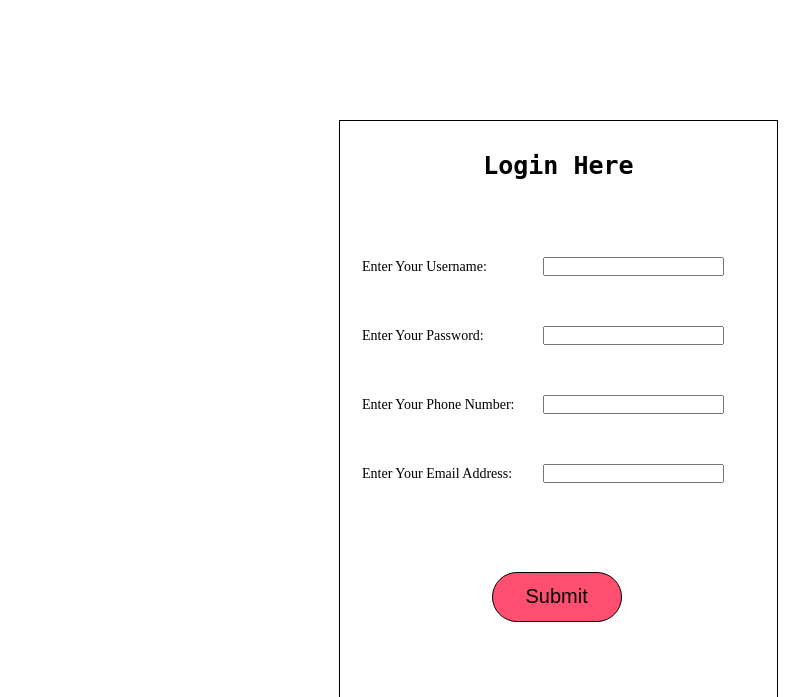
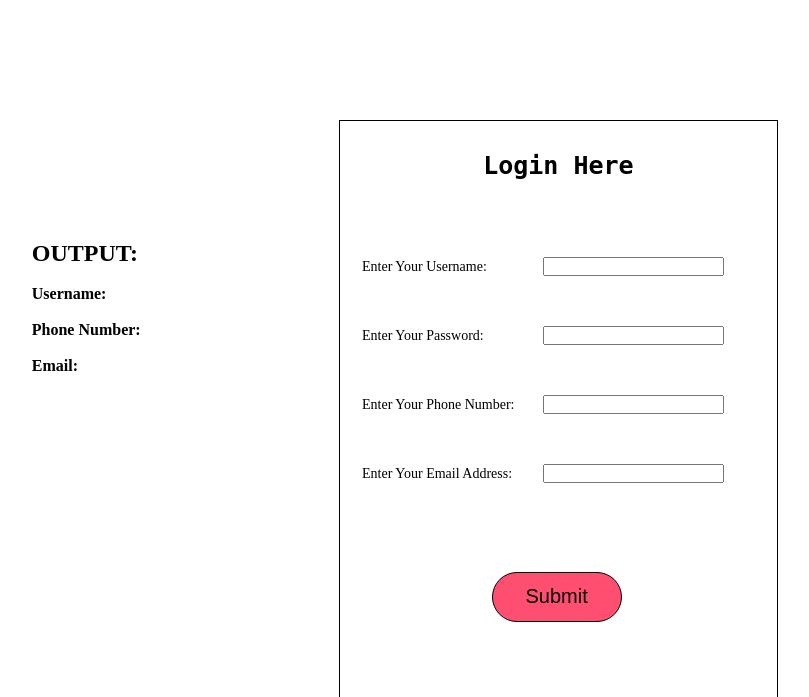
Before and after one commit to dhruv-203/programming, a PHP site: page /register.php in a window 1280 px wide. Shown: the top 697 px of the page, without its empty margins (109-918 px from the left). Run offline with PHP 8.4, Linux system fonts and the light colour scheme; data that the repository does not hold is empty.

Commit message:
Added file

```diff
--- a/register.php
+++ b/register.php
@@ -12,6 +12,11 @@
         }
         *{
             margin: 0;padding: 0;
+        }
+        .output{
+            position: absolute;
+            top:30%;
+            left:11%;
         }
         .title{
             height: 15%;
@@ -66,18 +71,55 @@
 </head>
 <body>
     <?php
-    $name_err=$mail_err=$pass_err=$tel_err="";
+    $name_err=$pass_err=$mail_err=$tel_err="";
     $name=$mail=$tel="";
-    if($_SERVER["RESQUEST_METHOD"]=="POST"){
-        if(empty($name)){
-            $name_err="* Name Field is empty";
+    $bol=false;
+    if($_SERVER["REQUEST_METHOD"]=="POST"){
+        if(empty($_REQUEST["Username"])){
+            $name_err="* Username cannot be Empty";
         }
         else{
-            $name=$_POST['Username'];
-            if(preg_match("/^[a-zA-Z-' ]*$/",$name))
-        {
-                $name_err="Only letters and Whitespaces are allowed";
+            if(preg_match("([a-zA-Z])",$_REQUEST["Username"])){
+                $name=$_REQUEST["Username"];
             }
+            else{
+                $name_err="Username should start with an alphabet. All other characters can be alphabets, numbers or an underscore";
+                $bol=true;
+            }
+        }
+        if(empty($_REQUEST["password"])){
+            $pass_err="* Password cannot be Empty";
+        }
+        else{
+            if(!preg_match("/^(?=.*[a-z])(?=.*[A-Z])(?=.*\d)(?=.*[#$@!%&*?])[A-Za-z\d#$@!%&*?]{8,30}$/",$_REQUEST["password"])){
+                $pass_err="Min 1 uppercase letter, Min 1 lowercase letter, Min 1 special character, Min 1 number, Min 8 characters, Max 30 characters.";
+                $bol=true;
+            }
+        }    if(empty($_REQUEST["number"])){
+            $tel_err="* Phone Number cannot be Empty";
+        }
+        else{
+            if(preg_match("/^[0-9]{10}$/",$_REQUEST["number"])){
+                $tel=$_REQUEST["number"];
+            }
+            else{
+                $tel_err="Phone number can only have 10 digits";
+                $bol=true;
+            }
+        }    if(empty($_REQUEST["email"])){
+            $mail_err="* Email cannot be Empty";
+        }
+        else{
+            if(filter_var($_REQUEST["email"], FILTER_VALIDATE_EMAIL)){
+                $mail=$_REQUEST["email"];
+            }
+            else{
+                $mail_err="* Not a Valid Email";
+                $bol=true;
+            }
+        }
+        if($bol){
+            $name=$mail=$tel="";
         }
     }
     ?>
@@ -128,5 +170,14 @@
         </form>
     </div>
     </div>
+    <?php
+    echo "<div class='output'>
+    <h2>OUTPUT: </h2><br>
+    <h4> Username: </h4><p>$name</p><br>
+    <h4> Phone Number: </h4><p>$tel</p><br>
+    <h4> Email: </h4><p>$mail</p><br>
+    </div>";
+    ?>
+
 </body>
 </html>
```
